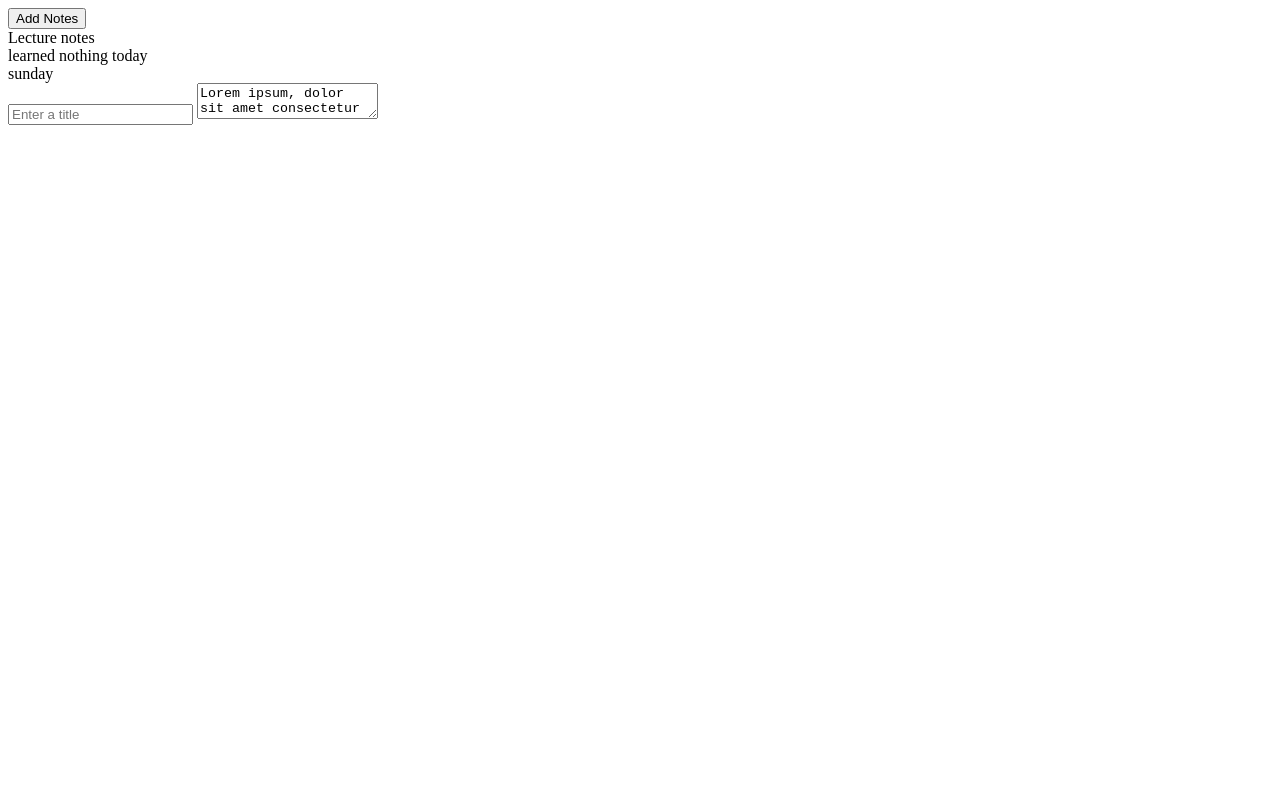
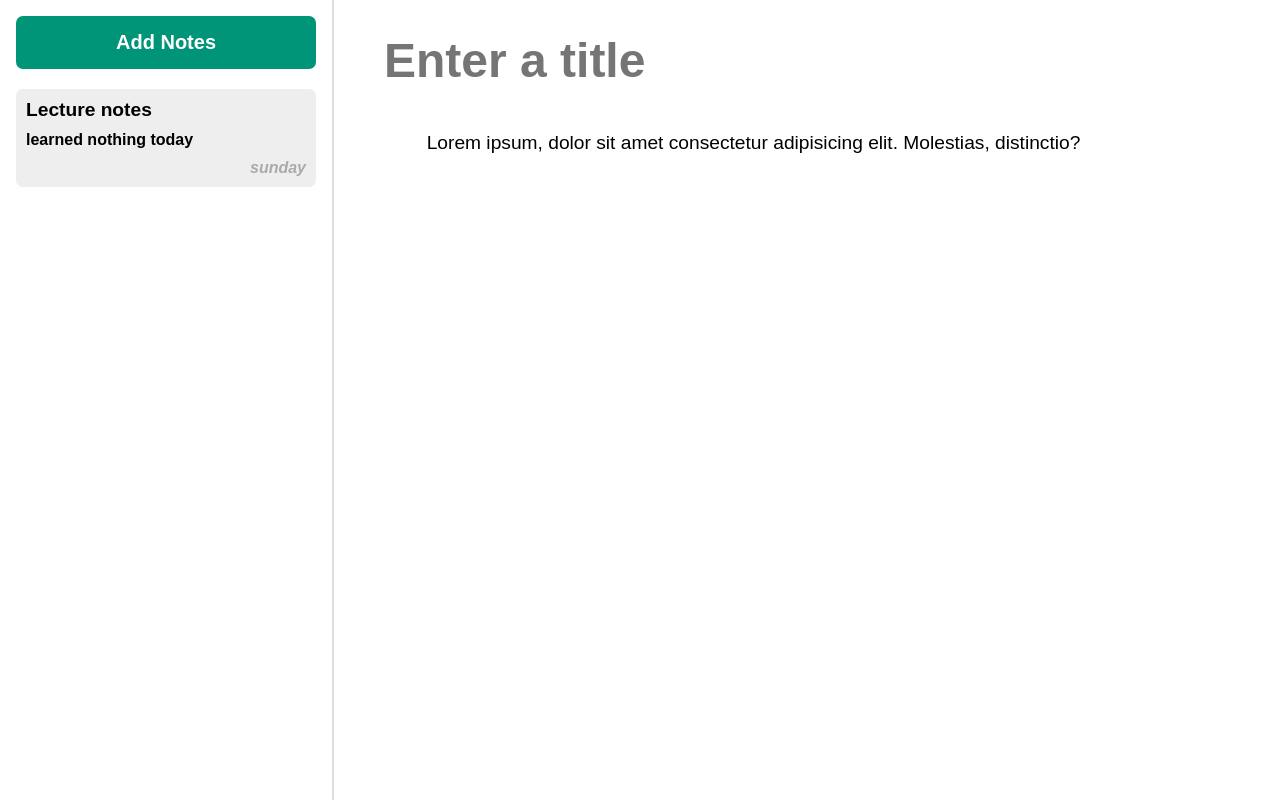
Before and after one commit to MdAbbas110/DOM-realted-Projects, a plain HTML site: page notes-app-js/index.html in a window 1280 px wide. Drawn offline with Linux system fonts and the light colour scheme.

Commit message:
all setup for notes app files

```diff
--- a/notes-app-js/index.html
+++ b/notes-app-js/index.html
@@ -3,6 +3,7 @@
   <head>
     <meta charset="UTF-8" />
     <meta name="viewport" content="width=device-width, initial-scale=1.0" />
+    <link rel="stylesheet" href="style.css" />
     <title>Notes-app</title>
   </head>
   <body>
@@ -10,8 +11,8 @@
       <div class="notes__sidebar">
         <button class="notes__add" type="button">Add Notes</button>
         <div class="notes__lists">
-          <div class="notes__list-item">
-            <div class="notes__small-tile">Lecture notes</div>
+          <div class="notes__list-item notes__list-item--selected">
+            <div class="notes__small-title">Lecture notes</div>
             <div class="notes__small-body">learned nothing today</div>
             <div class="notes__small-updated">sunday</div>
           </div>
@@ -21,9 +22,11 @@
       <div class="notes__preview">
         <input class="notes__title" type="text" placeholder="Enter a title" />
         <textarea class="notes__body">
-Lorem ipsum, dolor sit amet consectetur adipisicing elit. Molestias, distinctio?</textarea
+        Lorem ipsum, dolor sit amet consectetur adipisicing elit. Molestias, distinctio?</textarea
         >
       </div>
     </main>
+
+    <script src="./js/main.js" type="module"></script>
   </body>
 </html>
--- /dev/null
+++ b/notes-app-js/js/NotesAPI.js
@@ -0,0 +1,7 @@
+export default class NotesAPI {
+  static getAllNotes() {}
+
+  static saveNote(noteToSave) {}
+
+  static deleteNote(id) {}
+}
--- /dev/null
+++ b/notes-app-js/js/main.js
@@ -0,0 +1 @@
+import NotesAPI from './NotesAPI.js';
--- a/notes-app-js/style.css
+++ b/notes-app-js/style.css
@@ -2,6 +2,7 @@ html,
 body {
     height: 100%;
     margin: 0;
+    width: 100%;
 }
 
 .notes {
```
